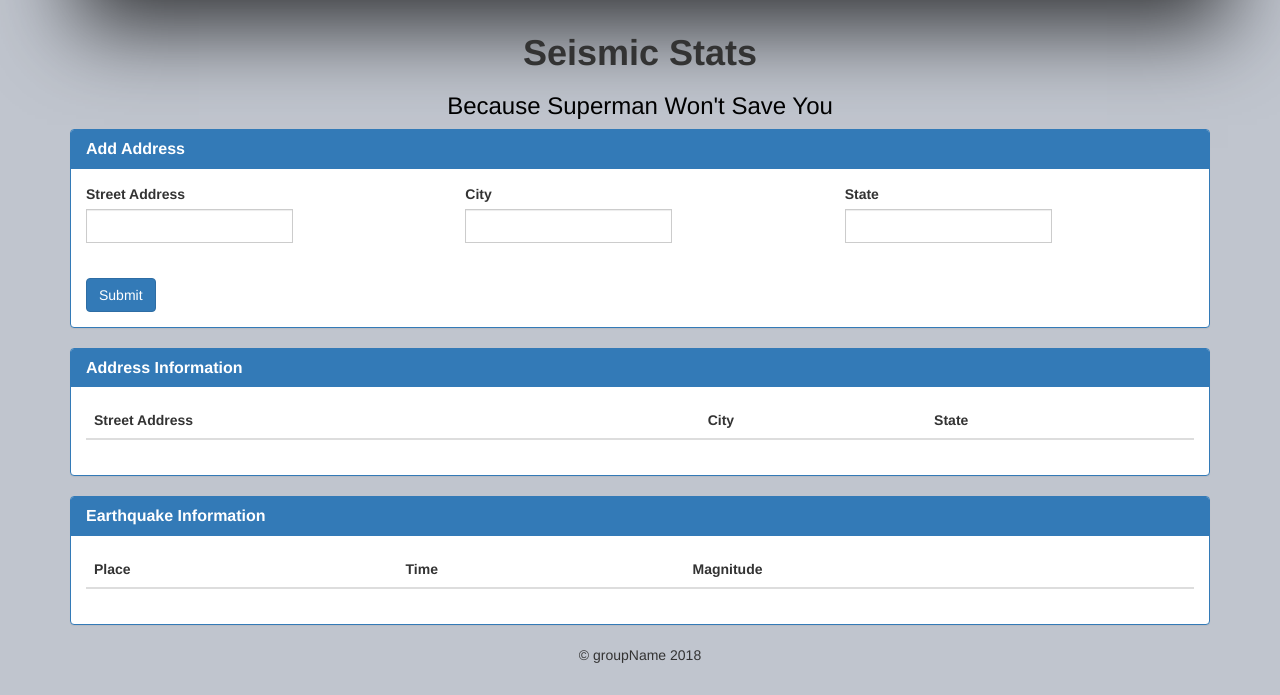
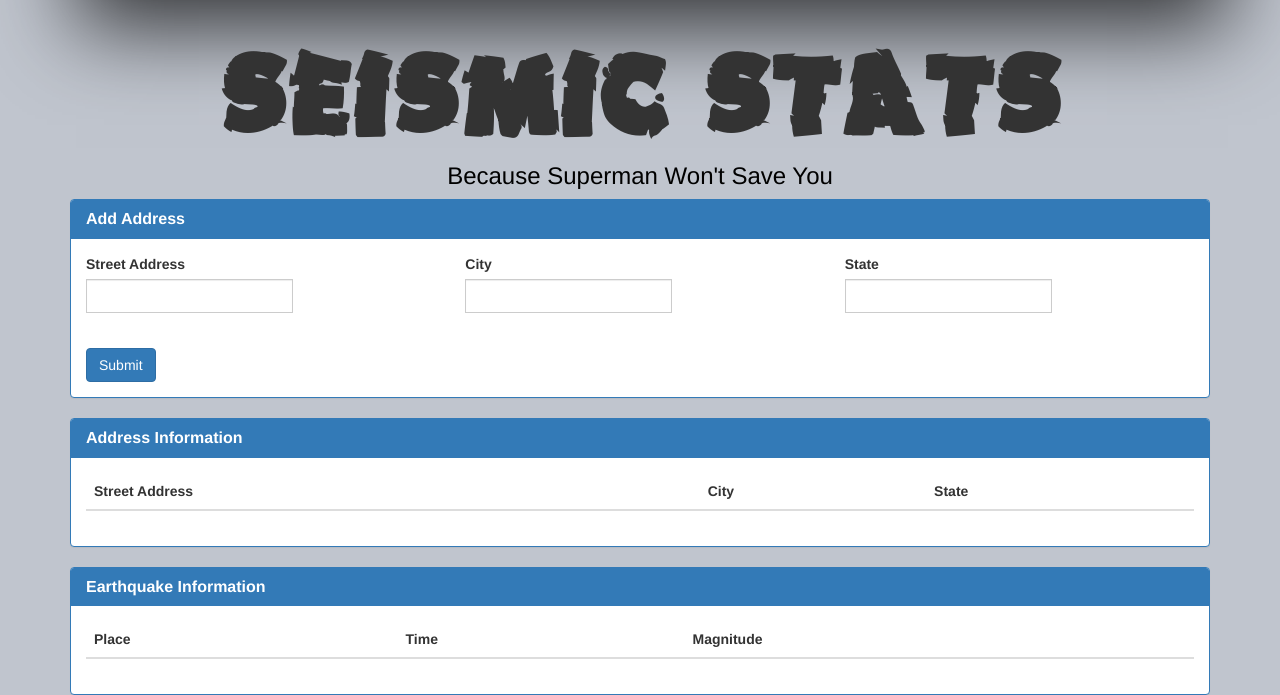
Before and after one commit to corbinmoore27/Project-1, a plain HTML site: page earthquake6.html in a window 1280 px wide. Shown: the part 402-1097 px from the top of the page. Before the commit the page ends 1067 px from the top, so only its background shows below. Drawn offline with nearby package versions, Linux system fonts and the light colour scheme; some packages are replaced by stand-ins of ours.

Commit message:
font file, font styling

```diff
--- a/earthquake6.html
+++ b/earthquake6.html
@@ -45,6 +45,15 @@
     }
     a {
         color: black;
+    }
+    @font-face {
+    font-family: 'Earthquake';
+    src: url('EarthquakeMF.ttf') /*format('truetype');*/
+    }
+    h1 {
+    font-family: 'Earthquake';
+    font-size: 100px;
+    text-align: center;
     }
 </style>
 </head>
```
Also changed, not shown: EarthquakeMF.ttf (added).
